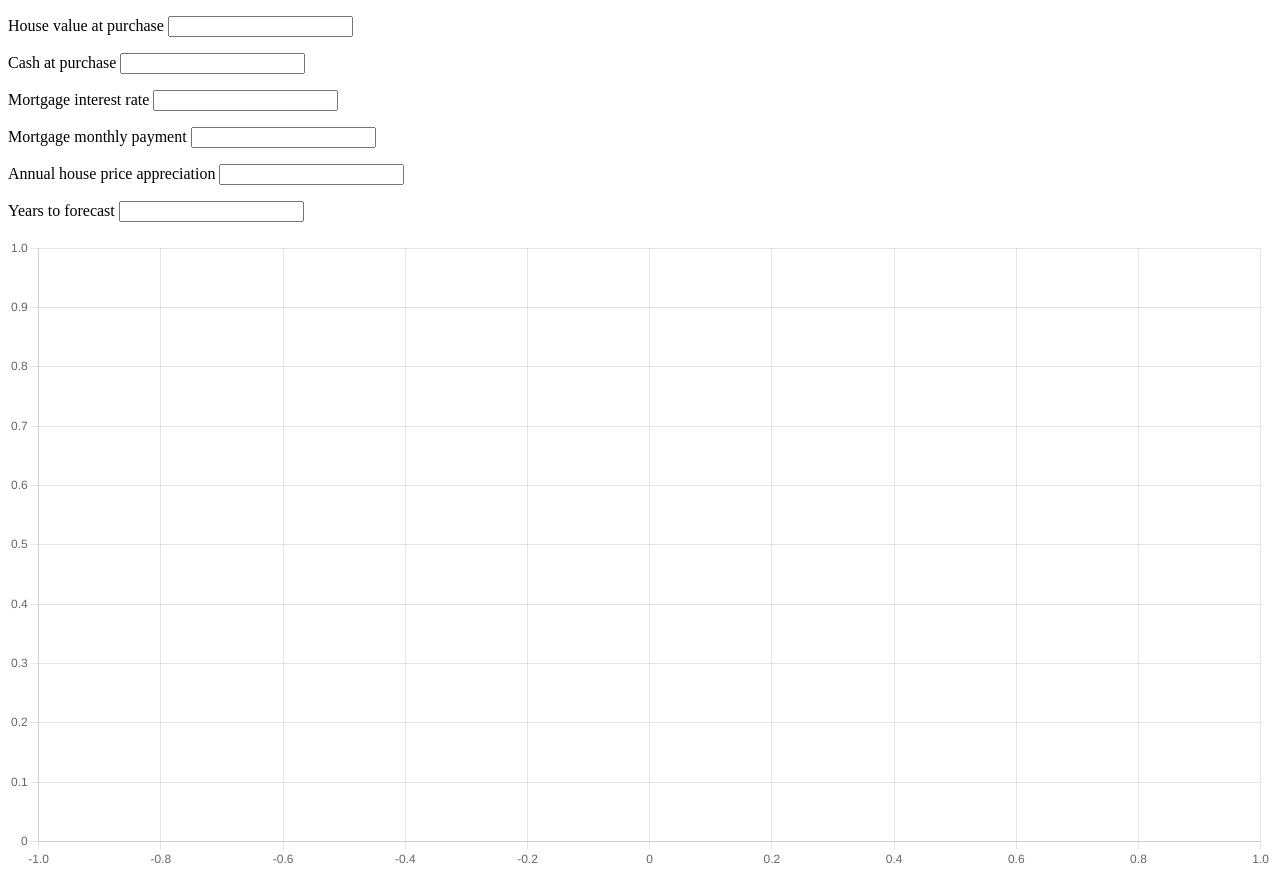
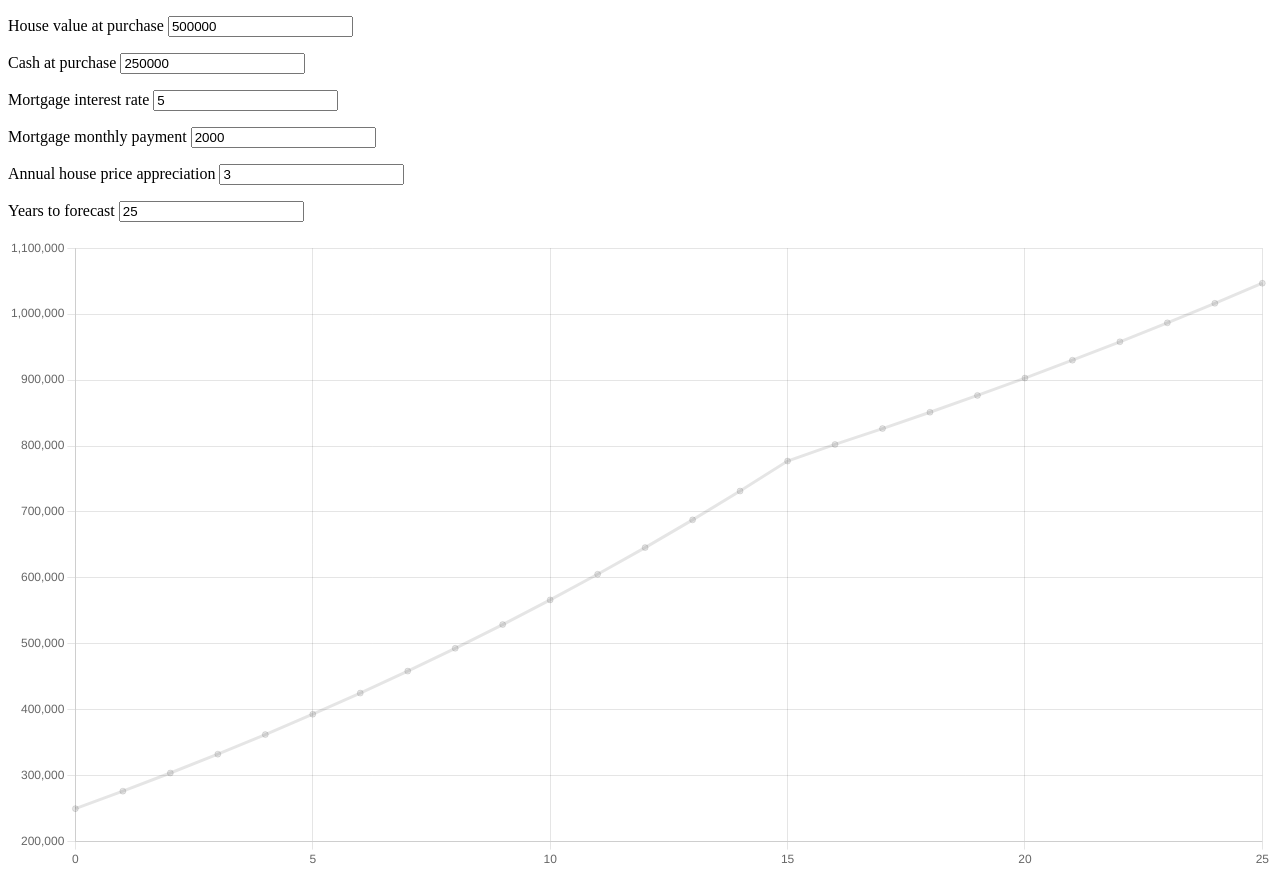
Before and after one commit to mhauru/buyvsrent, a website built with webpack: page index.html in a window 1280 px wide. Built offline with nearby package versions, Linux system fonts and the light colour scheme.

Commit message:
progress

```diff
--- a/index.html
+++ b/index.html
@@ -7,36 +7,36 @@
   <body>
       <p>
       <label for="house_value_0">House value at purchase</label>
-      <input id="house_value_0" type="number">
+      <input id="house_value_0" type="number" value="500000" step="1000">
       </p>
 
       <p>
       <label for="cash_0">Cash at purchase</label>
-      <input id="cash_0" type="number">
+      <input id="cash_0" type="number" value="250000" step="1000">
       </p>
 
       <p>
       <label for="mortgage_interest_rate">Mortgage interest rate</label>
-      <input id="mortgage_interest_rate" type="number">
+      <input id="mortgage_interest_rate" type="number" value="5" step="0.1">
       </p>
 
       <p>
       <label for="mortgage_monthly_payment">Mortgage monthly payment</label>
-      <input id="mortgage_monthly_payment" type="number">
+      <input id="mortgage_monthly_payment" type="number" value="2000" step="100">
       </p>
 
       <p>
       <label for="house_appreciation_rate">Annual house price appreciation</label>
-      <input id="house_appreciation_rate" type="number">
+      <input id="house_appreciation_rate" type="number" value="3" step="0.1">
       </p>
 
       <p>
       <label for="years_to_forecast">Years to forecast</label>
-      <input id="years_to_forecast" type="number">
+      <input id="years_to_forecast" type="number" value="25" step="1">
       </p>
 
       <div id="output">
-          <canvas id="output_canvas">
+          <canvas style="max-width: 80em; max-height: 40em;" id="output_canvas">
       </div>
   </body>
   <script src="./dist/main.js"></script>
--- a/src/index.ts
+++ b/src/index.ts
@@ -51,7 +51,8 @@ const houseValues$ = combineLatest([
     let houseValues = [houseValue0];
     for (let i = 1; i <= yearsToForecast; i++) {
       houseValues.push(
-        houseValues[houseValues.length - 1] * houseAppreciationRate,
+        houseValues[houseValues.length - 1] *
+          (1 + houseAppreciationRate / 100.0),
       );
     }
     return houseValues;
@@ -74,10 +75,10 @@ const mortgages$ = combineLatest([
       let mortgages = [mortgage0];
       let currentBalance = mortgage0;
       for (let i = 1; i <= yearsToForecast; i++) {
-        const interest = (currentBalance * mortgageInterestRate) / 100; // Assuming the rate is annual
+        const interest = (currentBalance * mortgageInterestRate) / 100.0;
         currentBalance =
           currentBalance + interest - mortgageMonthlyPayment * 12;
-        currentBalance = currentBalance > 0 ? currentBalance : 0; // If the balance goes negative, set it to 0
+        currentBalance = currentBalance > 0 ? currentBalance : 0;
         mortgages.push(currentBalance);
       }
       return mortgages;
```
